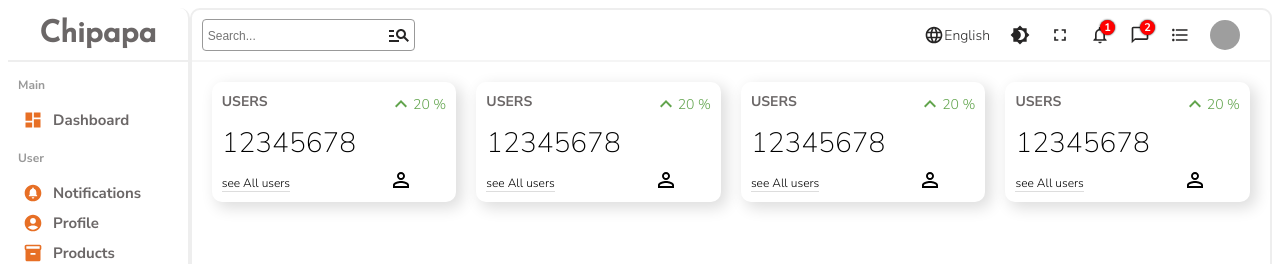
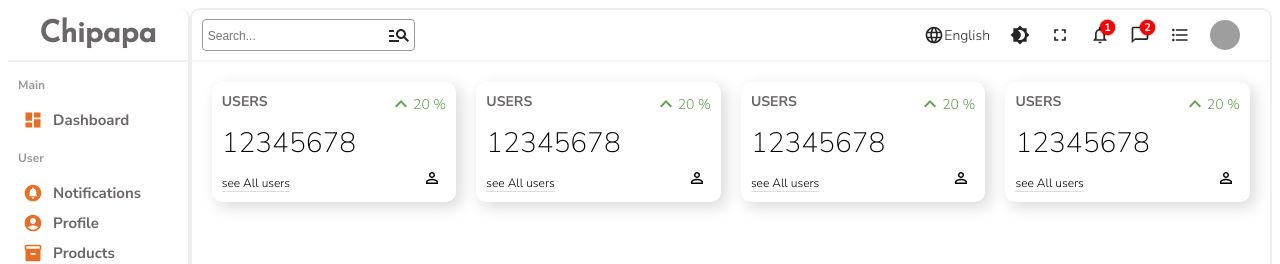
Before and after one commit to JeanPaulAri/react-dashboard, a React (Create React App) app: page / in a window 1280 px wide. Shown: the top 264 px of the page. Built offline with nearby package versions, Linux system fonts and the light colour scheme; grey boxes are pictures that could not be loaded; a web font is replaced by a local one.

Commit message:
adding icon to Widget

```diff
--- a/src/Components/Widget/Widget.scss
+++ b/src/Components/Widget/Widget.scss
@@ -44,6 +44,12 @@ $suavered: #c54343;
         color: $suavered;
       }
     }
+    .icon{
+      font-size: 18px;
+      padding: 5px;
+      border-radius: 5px;
+      align-self: flex-end;
+    }
 
   }
 }
```
